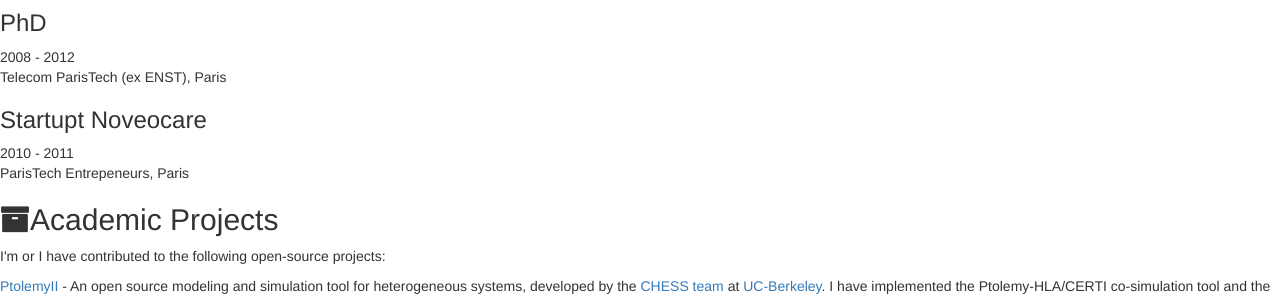
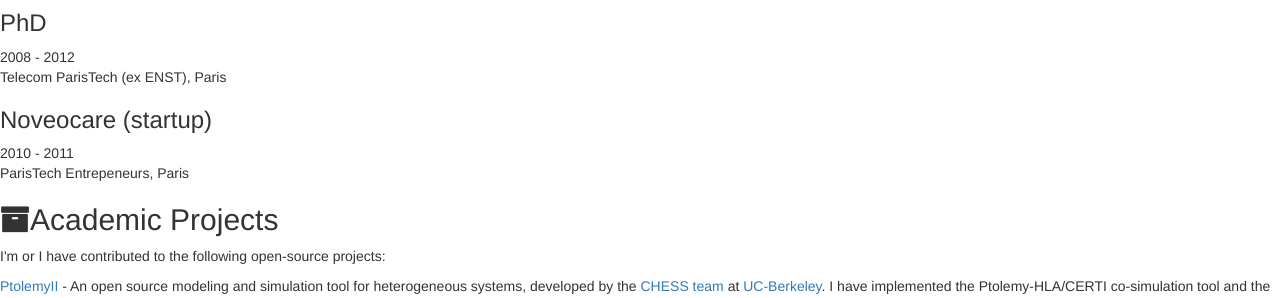
Before and after one commit to glasnier/online-cv, a Jekyll site: the page built from index.html, in a window 1280 px wide and 900 px high, scrolled down 1529 px. Shown: the part 154-452 px from the top of the window. Built offline with Jekyll 4.4.1, drawn with Linux system fonts in a browser that asks for light colours.

Commit message:
site: fix typo in experience page

```diff
--- a/_includes/experience.html
+++ b/_includes/experience.html
@@ -69,7 +69,7 @@
   <div class="item">
     <div class="meta">
       <div class="upper-row">
-        <h3 class="job-title">Startupt Noveocare</h3>
+        <h3 class="job-title">Noveocare (startup)</h3>
         <div class="time">2010 - 2011</div>
       </div><!--//upper-row-->
       <div class="company">ParisTech Entrepeneurs, Paris</div>
```
